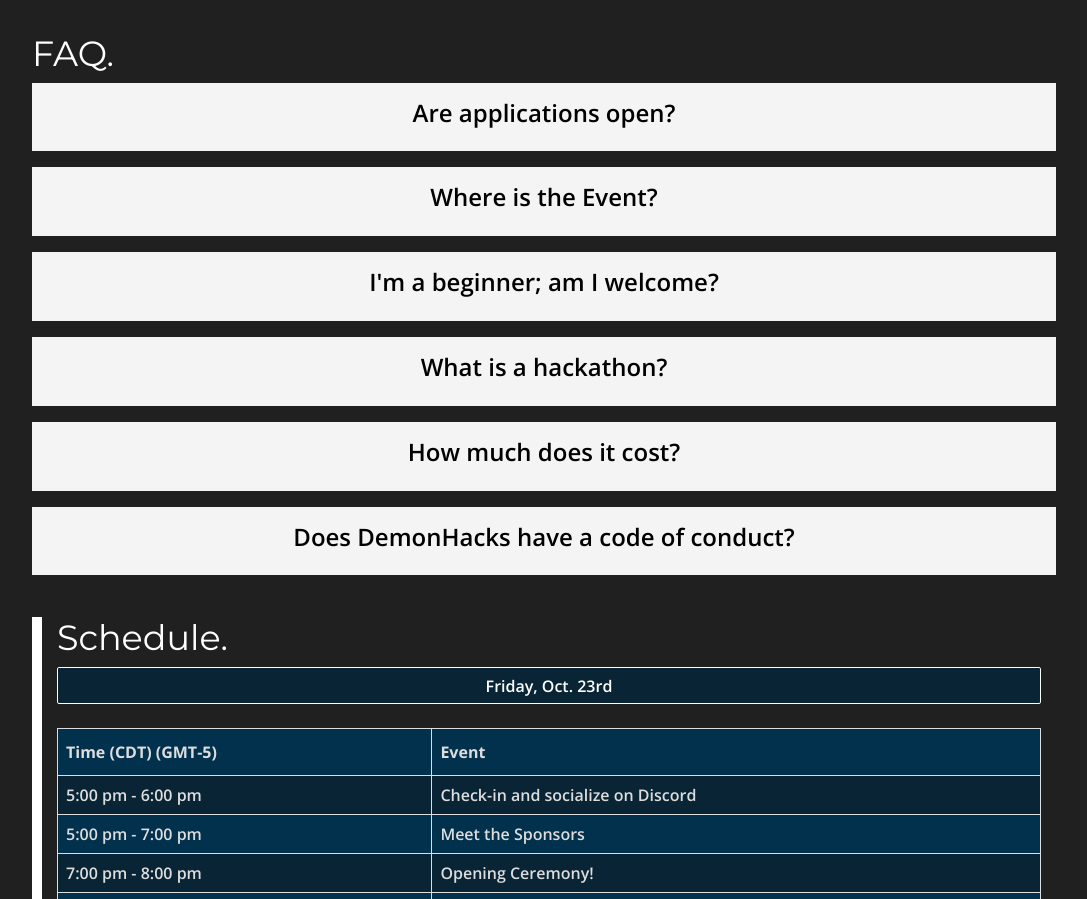
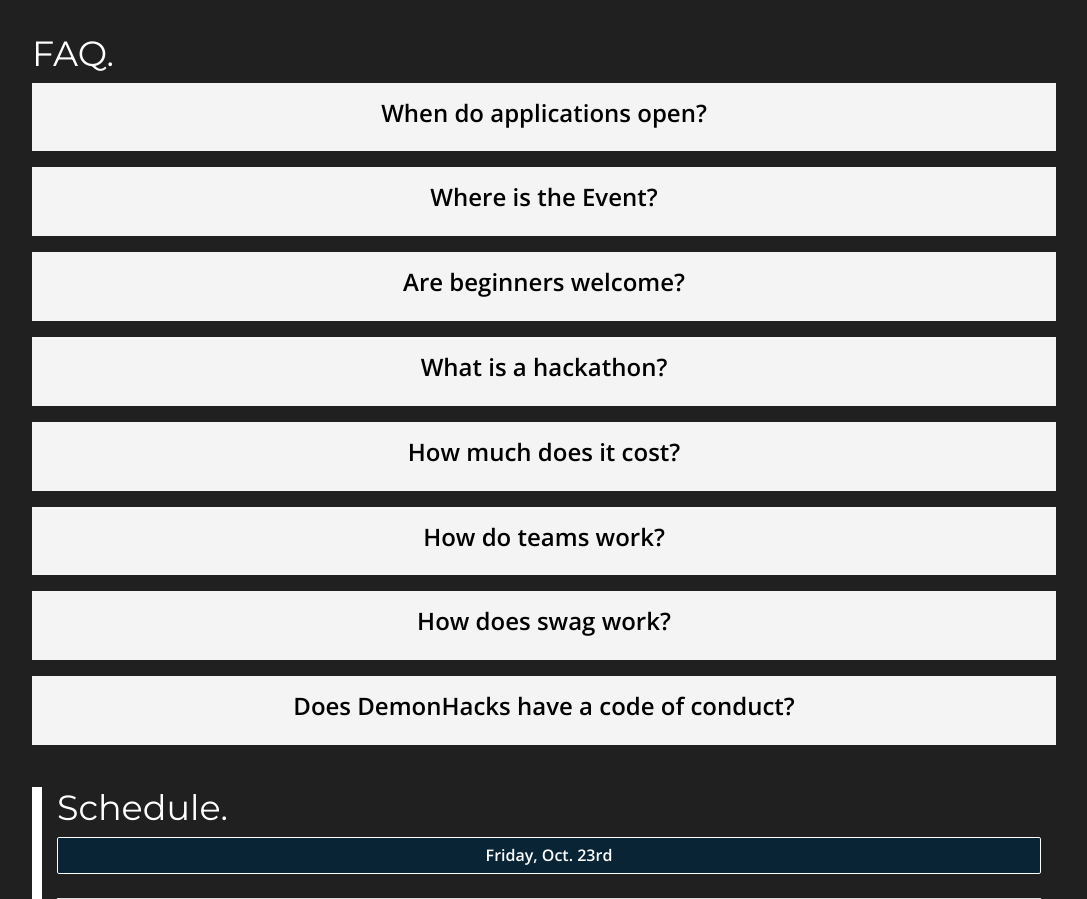
Before and after one commit to peterson-jake/dh2020, a plain HTML site: page index.html in a window 1280 px wide. Shown: the part 923-1822 px from the top of the page, without its empty margins (96-1183 px from the left). Drawn offline with nearby package versions, Linux system fonts and the light colour scheme.

```diff
--- a/index.html
+++ b/index.html
@@ -82,13 +82,13 @@
             <h3 class="panel-title">
               <a class="collapsed" role="button" title="" data-toggle="collapse" data-parent="#accordion"
                 href="#collapse0" aria-expanded="true" aria-controls="collapse0">
-                Are applications open?
+                When do applications open?
               </a>
             </h3>
           </div>
           <div id="collapse0" class="panel-collapse collapse" role="tabpanel" aria-labelledby="heading0">
             <div class="panel-body px-5 mb-4">
-              <p>Applications will be opening in August 2020!</p>
+              <p>Applications are open now! You can apply at the top op this page.</p>
             </div>
           </div>
         </div>
@@ -115,7 +115,7 @@
             <h3 class="panel-title">
               <a class="collapsed" role="button" title="" data-toggle="collapse" data-parent="#accordion"
                 href="#collapse1" aria-expanded="true" aria-controls="collapse1">
-                I'm a beginner; am I welcome?
+                Are beginners welcome?
               </a>
             </h3>
           </div>
@@ -157,6 +157,38 @@
             <div class="panel-body px-5 mb-4">
               <p>Nothing, attending a hackathon is free!</p>
             </div>
+          </div>
+        </div>
+      </div>
+
+      <div class="panel panel-full">
+        <div class="panel-heading p-3 mb-3" role="tab" id="heading1">
+          <h3 class="panel-title">
+            <a class="collapsed" role="button" title="" data-toggle="collapse" data-parent="#accordion"
+              href="#collapse7" aria-expanded="true" aria-controls="collapse7">
+              How do teams work?
+            </a>
+          </h3>
+        </div>
+        <div id="collapse7" class="panel-collapse collapse" role="tabpanel" aria-labelledby="heading1">
+          <div class="panel-body px-5 mb-4">
+            <p>Though the details are still in development, we'll have an opportunity for hackers to connect with other hackers on Discord and/or Zoom. Teams are limited to four hackers.</p>
+          </div>
+        </div>
+      </div>
+
+      <div class="panel panel-full">
+        <div class="panel-heading p-3 mb-3" role="tab" id="heading1">
+          <h3 class="panel-title">
+            <a class="collapsed" role="button" title="" data-toggle="collapse" data-parent="#accordion"
+              href="#collapse7" aria-expanded="true" aria-controls="collapse7">
+              How does swag work?
+            </a>
+          </h3>
+        </div>
+        <div id="collapse7" class="panel-collapse collapse" role="tabpanel" aria-labelledby="heading1">
+          <div class="panel-body px-5 mb-4">
+            <p>Due to COVID-19, some swag will be digital (such as wallpapers). Any physical swag will be mailed.</p>
           </div>
         </div>
       </div>
```
